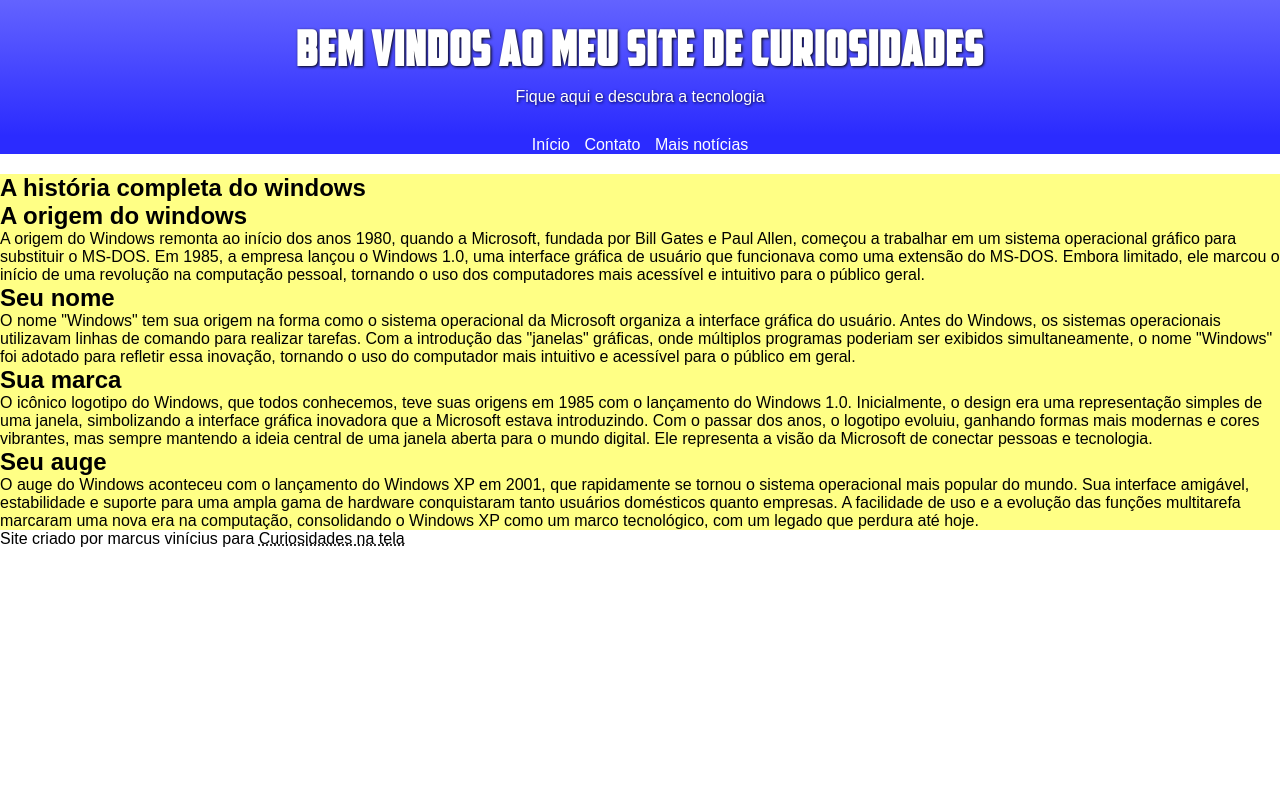
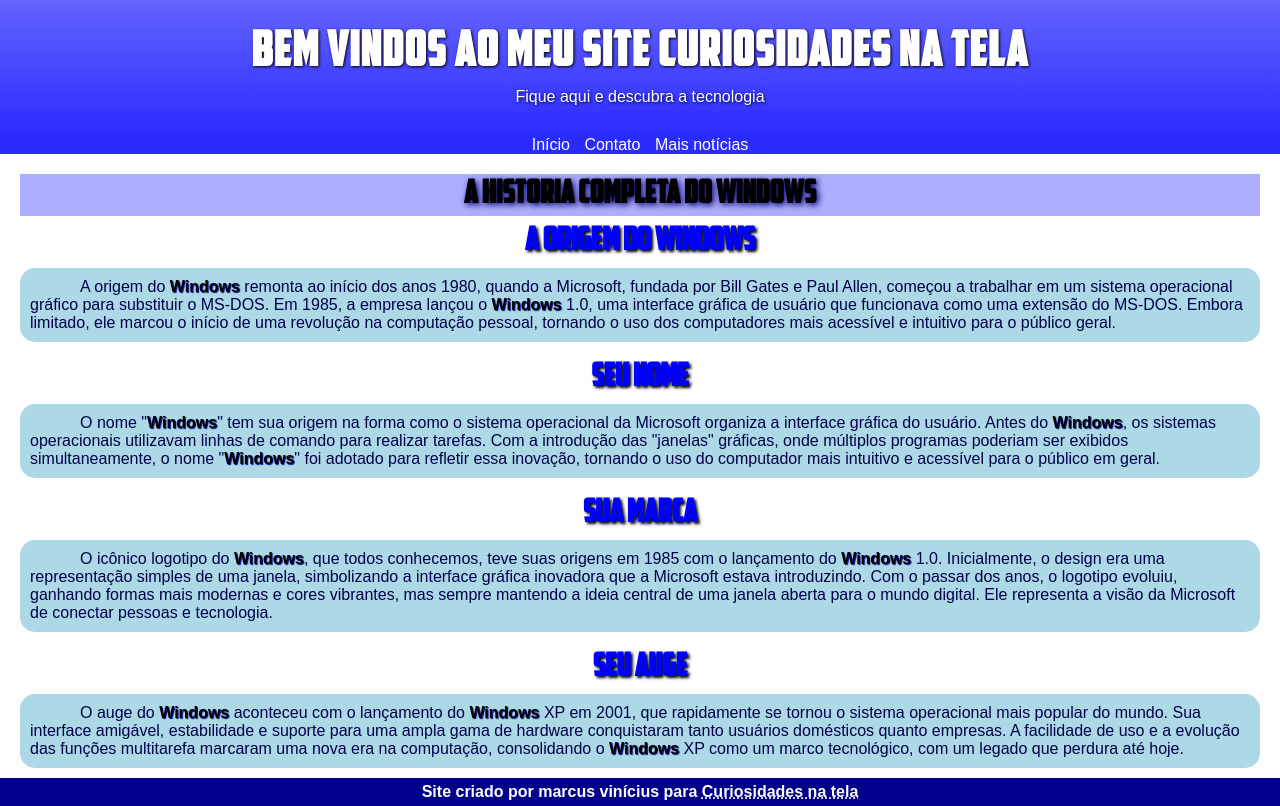
Before and after one commit to 90vini90/projeto_windows, a plain HTML site: page index.html in a window 1280 px wide. Drawn offline with Linux system fonts and the light colour scheme.

Commit message:
Atualizei tudo (01)

```diff
--- a/index.html
+++ b/index.html
@@ -8,7 +8,7 @@
 </head>
 <body>
     <header>
-        <h1>Bem vindos ao meu site de curiosidades</h1>
+        <h1>Bem vindos ao meu site Curiosidades na tela</h1>
         <p>Fique aqui e descubra a tecnologia</p>
     </header>
     <nav>
@@ -18,22 +18,22 @@
     </nav>
     <main>
         <article>
-            <h1>A história completa do windows</h1>
+            <h1>A historia completa do windows</h1>
             <h2>A origem do windows</h2>
             <p>
-                A origem do Windows remonta ao início dos anos 1980, quando a Microsoft, fundada por Bill Gates e Paul Allen, começou a trabalhar em um sistema operacional gráfico para substituir o MS-DOS. Em 1985, a empresa lançou o Windows 1.0, uma interface gráfica de usuário que funcionava como uma extensão do MS-DOS. Embora limitado, ele marcou o início de uma revolução na computação pessoal, tornando o uso dos computadores mais acessível e intuitivo para o público geral.
+                A origem do <strong>Windows</strong> remonta ao início dos anos 1980, quando a Microsoft, fundada por Bill Gates e Paul Allen, começou a trabalhar em um sistema operacional gráfico para substituir o MS-DOS. Em 1985, a empresa lançou o <strong>Windows</strong> 1.0, uma interface gráfica de usuário que funcionava como uma extensão do MS-DOS. Embora limitado, ele marcou o início de uma revolução na computação pessoal, tornando o uso dos computadores mais acessível e intuitivo para o público geral.
             </p>
             <h2>Seu nome</h2>
             <p>
-                O nome "Windows" tem sua origem na forma como o sistema operacional da Microsoft organiza a interface gráfica do usuário. Antes do Windows, os sistemas operacionais utilizavam linhas de comando para realizar tarefas. Com a introdução das "janelas" gráficas, onde múltiplos programas poderiam ser exibidos simultaneamente, o nome "Windows" foi adotado para refletir essa inovação, tornando o uso do computador mais intuitivo e acessível para o público em geral.
+                O nome "<strong>Windows</strong>" tem sua origem na forma como o sistema operacional da Microsoft organiza a interface gráfica do usuário. Antes do <strong>Windows</strong>, os sistemas operacionais utilizavam linhas de comando para realizar tarefas. Com a introdução das "janelas" gráficas, onde múltiplos programas poderiam ser exibidos simultaneamente, o nome "<strong>Windows</strong>" foi adotado para refletir essa inovação, tornando o uso do computador mais intuitivo e acessível para o público em geral.
             </p>
             <h2>Sua marca</h2>
             <p>
-                O icônico logotipo do Windows, que todos conhecemos, teve suas origens em 1985 com o lançamento do Windows 1.0. Inicialmente, o design era uma representação simples de uma janela, simbolizando a interface gráfica inovadora que a Microsoft estava introduzindo. Com o passar dos anos, o logotipo evoluiu, ganhando formas mais modernas e cores vibrantes, mas sempre mantendo a ideia central de uma janela aberta para o mundo digital. Ele representa a visão da Microsoft de conectar pessoas e tecnologia.
+                O icônico logotipo do <strong>Windows</strong>, que todos conhecemos, teve suas origens em 1985 com o lançamento do <strong>Windows</strong> 1.0. Inicialmente, o design era uma representação simples de uma janela, simbolizando a interface gráfica inovadora que a Microsoft estava introduzindo. Com o passar dos anos, o logotipo evoluiu, ganhando formas mais modernas e cores vibrantes, mas sempre mantendo a ideia central de uma janela aberta para o mundo digital. Ele representa a visão da Microsoft de conectar pessoas e tecnologia.
             </p>
             <h2>Seu auge</h2>
             <p>
-                O auge do Windows aconteceu com o lançamento do Windows XP em 2001, que rapidamente se tornou o sistema operacional mais popular do mundo. Sua interface amigável, estabilidade e suporte para uma ampla gama de hardware conquistaram tanto usuários domésticos quanto empresas. A facilidade de uso e a evolução das funções multitarefa marcaram uma nova era na computação, consolidando o Windows XP como um marco tecnológico, com um legado que perdura até hoje.
+                O auge do <strong>Windows</strong> aconteceu com o lançamento do <strong>Windows</strong> XP em 2001, que rapidamente se tornou o sistema operacional mais popular do mundo. Sua interface amigável, estabilidade e suporte para uma ampla gama de hardware conquistaram tanto usuários domésticos quanto empresas. A facilidade de uso e a evolução das funções multitarefa marcaram uma nova era na computação, consolidando o <strong>Windows</strong> XP como um marco tecnológico, com um legado que perdura até hoje.
             </p>
         </article>
     </main>
--- a/style.css
+++ b/style.css
@@ -51,6 +51,48 @@ nav > a:hover {
 }
 
 main {
-    margin: auto;
-    background-color: hsl(60, 100%, 76%);
+    margin: 10px 20px;
+    background-color: #ffffff;
 }
+
+article > h1 {
+    background-color: #aeaeff;
+    font-family: American;
+    font-size: 32px;
+    text-shadow: 2px 2px 6px #000070;
+    color: black;
+    text-align: center;
+    padding: 5px 3px;
+}
+
+article > h2 {
+    color: blue;
+    font-size: 2em;
+    font-family: American;
+    text-align: center;
+    padding: 10px;
+    text-shadow: 2px 2px 3px black;
+}
+
+article > p {
+    text-indent: 50px;
+    background-color: lightblue;
+    padding: 10px;
+    border-radius: 15px;
+    color: #00004b;
+    margin-bottom: 10px;
+}
+
+article strong {
+    color: black;
+    font-weight: bolder;
+    text-shadow: 1px 1px 1px darkblue;
+}
+
+footer {
+    background-color: darkblue;
+    color: white;
+    text-align: center;
+    padding: 5px;
+    font-weight: bold;
+}
```
